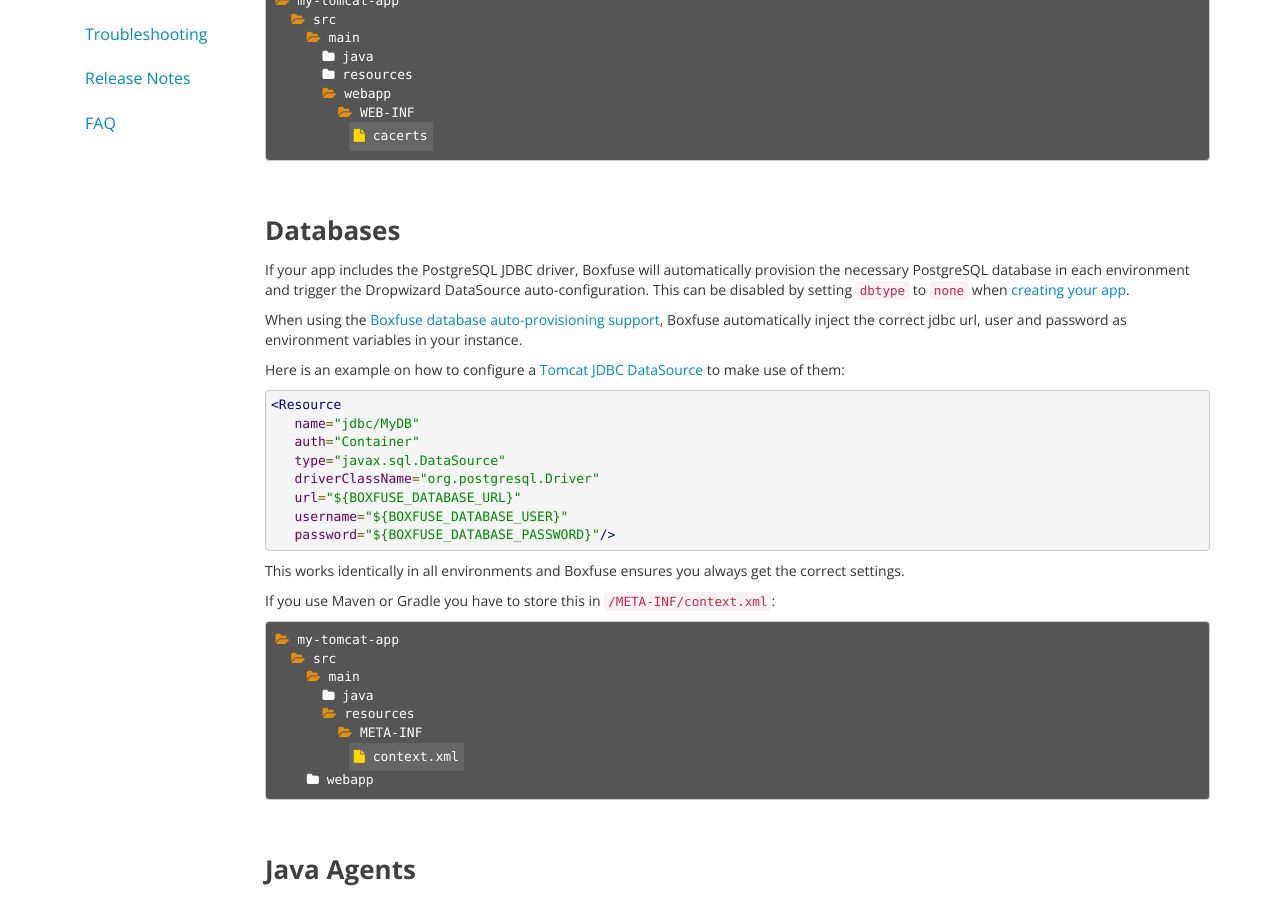
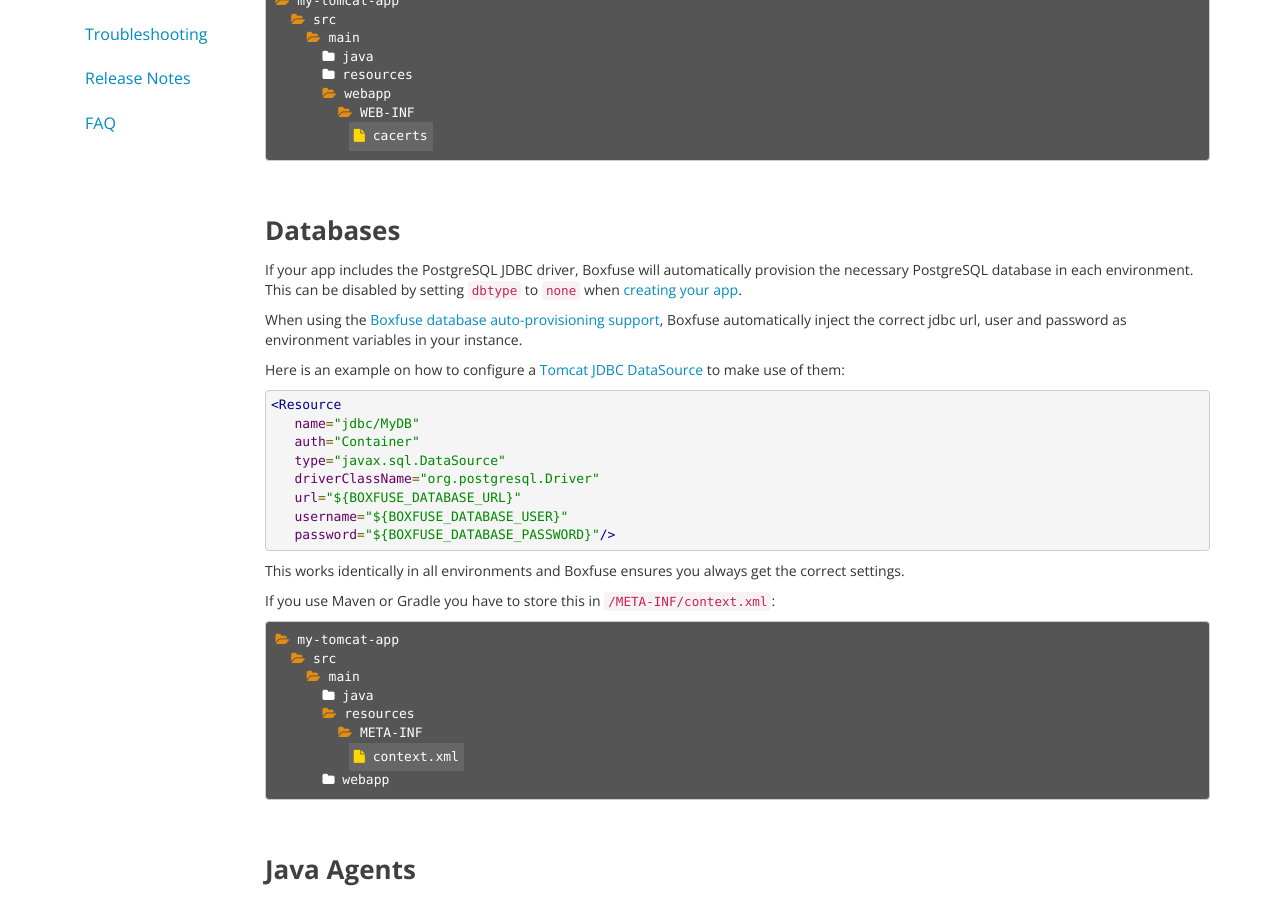
Before and after one commit to flyway/boxfuse.com, a Jekyll site: the page built from docs/payloads/tomcat.html, in a window 1280 px wide and 900 px high, scrolled down 1341 px. Built offline with Jekyll 4.4.1, drawn with Linux system fonts in a browser that asks for light colours.

Commit message:
Fixed wording

```diff
--- a/docs/payloads/tomcat.html
+++ b/docs/payloads/tomcat.html
@@ -62,7 +62,7 @@ subtitle: 'Tomcat'
     <h2 id="databases">Databases</h2>
 
     <p>If your app includes the PostgreSQL JDBC driver, Boxfuse will automatically provision the necessary PostgreSQL database
-        in each environment and trigger the Dropwizard DataSource auto-configuration. This can be disabled by setting
+        in each environment. This can be disabled by setting
         <code>dbtype</code> to <code>none</code> when <a href="/docs/commandline/create#dbtype">creating your app</a>.</p>
 
     <p>When using the <a href="/docs/databases">Boxfuse database auto-provisioning support</a>, Boxfuse automatically
@@ -89,7 +89,7 @@ subtitle: 'Tomcat'
       <i class="fa fa-folder-open"></i> resources
         <i class="fa fa-folder-open"></i> META-INF
           <span><i class="fa fa-file"></i> context.xml</span>
-    <i class="fa fa-folder"></i> webapp</pre>
+      <i class="fa fa-folder"></i> webapp</pre>
 
     <h2>Java Agents</h2>
 
```
